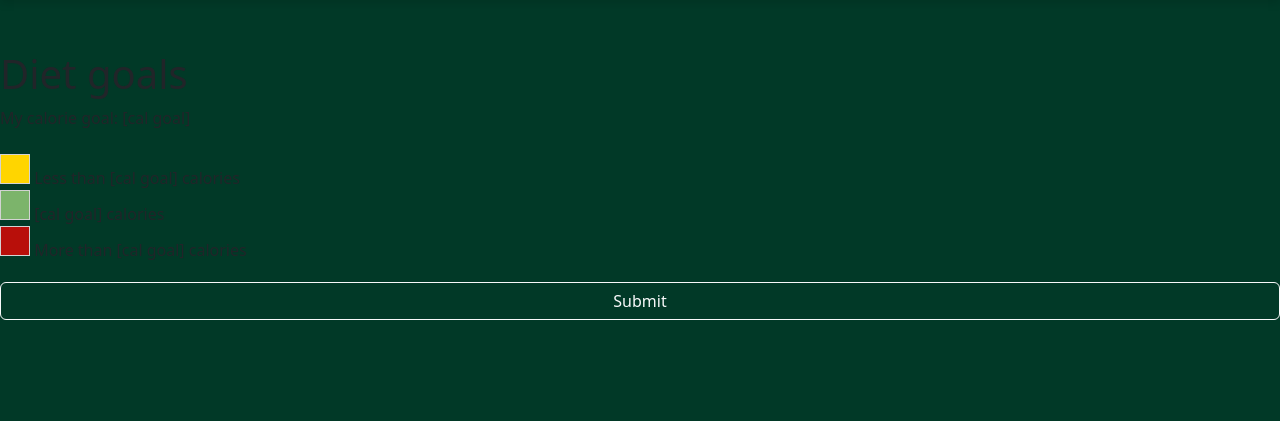
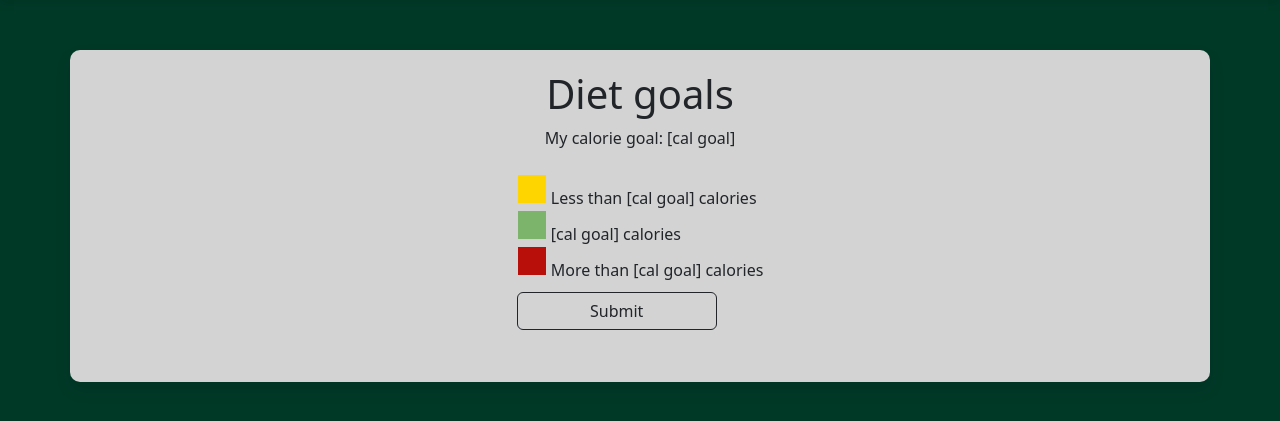
Before and after one commit to ZMejer/mood-tracker, a Django app: template project/templates/diet.html in a window 1280 px wide. Shown: the part 116-537 px from the top of the page. Run offline with Django 4.2, Linux system fonts and the light colour scheme; the template is opened without the code that fills it, so the values that code supplies are empty.

Commit message:
dieta wyglad

```diff
--- a/project/templates/diet.html
+++ b/project/templates/diet.html
@@ -1,22 +1,29 @@
 {% extends "base.html" %}
 {% block title %}Dieta{% endblock %}
 {% block content %}
-<div class="containter" style="margin-top:50px;">
+<div class="container" style="margin-top: 50px; text-align: center;">
     <h1>Diet goals</h1>
     My calorie goal: [cal goal]
     <br><br>
-<form method="POST">
+    <form method="POST" style="display: inline-block; text-align: left;">
         {% csrf_token %}
+        <div class="form-group">
             <input type="radio" id="less" name="calories" value="less">
             <label for="less">Less than [cal goal] calories</label><br>
+        </div>
+        <div class="form-group">
             <input type="radio" id="equal" name="calories" value="equal">
             <label for="equal">[cal goal] calories</label><br>
+        </div>
+        <div class="form-group">
             <input type="radio" id="more" name="calories" value="more">
             <label for="more">More than [cal goal] calories</label><br>
-    <button class="btn btn-outline-light">Submit</button>
+        </div>
+        <button class="btn btn-outline-dark" style="width: 200px; margin-top: 10px;">Submit</button>
     </form>
+    <div class="row">
+    <div class="col-3"></div>
     <div class="col-6">
-
         <table class="table table-bordered mt-3">
             <thead>
                 <tr>
@@ -30,9 +37,7 @@
                     <tr>
                         {% for day in week %}
                             {% if day %}
-                        <td class="calendar-day">
-                            {{ day }}
-                        </td>
+                                <td class="calendar-day">{{ day }}</td>
                             {% else %}
                                 <td class="empty-cell">&nbsp;</td>
                             {% endif %}
@@ -41,7 +46,8 @@
                 {% endfor %}
             </tbody>
         </table>
-
+    </div>
+    <div class="col-3"></div>
     </div>
 </div>
 {% endblock %}
```
Lines whose indentation alone changed are shown as unchanged.
